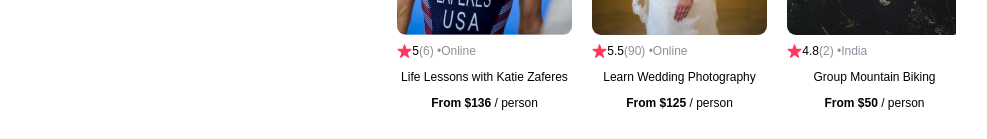
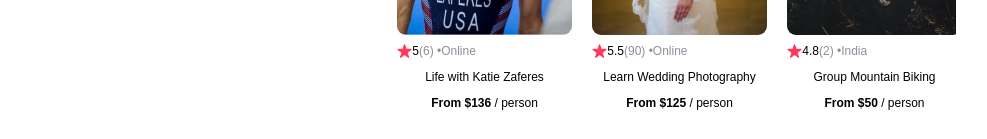
Before and after one commit to aryanankit/Airrbnb, a React (Create React App) app: page / in a window 1280 px wide. Shown: the part 667-806 px from the top of the page, without its empty margins (4-991 px from the left). Built offline with nearby package versions, Linux system fonts and the light colour scheme; the HTML template or start-up script is replaced by a standard one.

Commit message:
Change static text

```diff
--- a/src/data.js
+++ b/src/data.js
@@ -1,7 +1,7 @@
 export const data= [
     {
         id: 1,
-        title: "Life Lessons with Katie Zaferes",
+        title: "Life  with Katie Zaferes",
         description: "I will share with you what I call \"Positively Impactful Moments of Disappointment.\" Throughout my career, many of my highest moments only came after setbacks and losses. But learning from those difficult moments is what gave me the ability to rise above them and reach my goals.",
         price: 136,
         coverImg: "katie-zaferes.png",
@@ -28,7 +28,7 @@ export const data= [
     {
         id: 3,
         title: "Group Mountain Biking",
-        description: "Experience the  Norwegian landscape and meet new friends all while conquering rugged terrain on your mountain bike. (Bike provided!)",
+        description: "Experience the landscape and meet new friends all while conquering rugged terrain on your mountain bike. (Bike provided!)",
         price: 50,
         coverImg: "mountain-bike.png",
         stats: {
```
